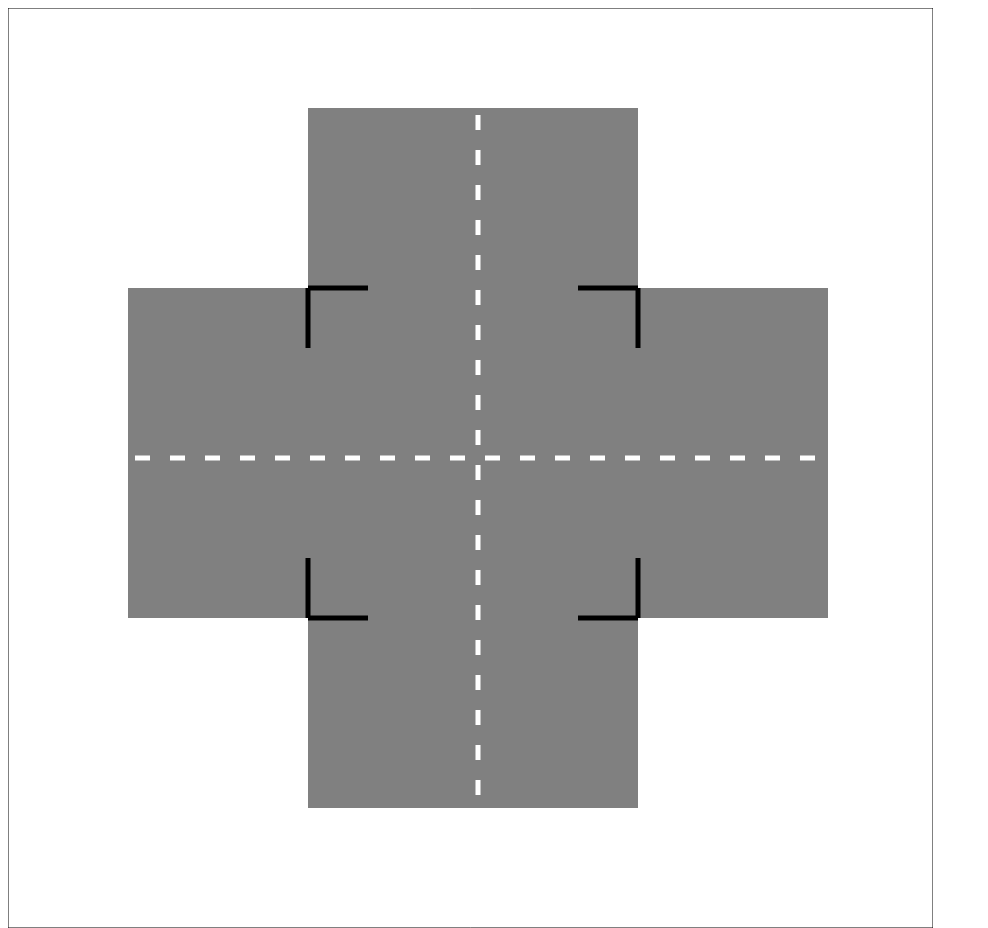
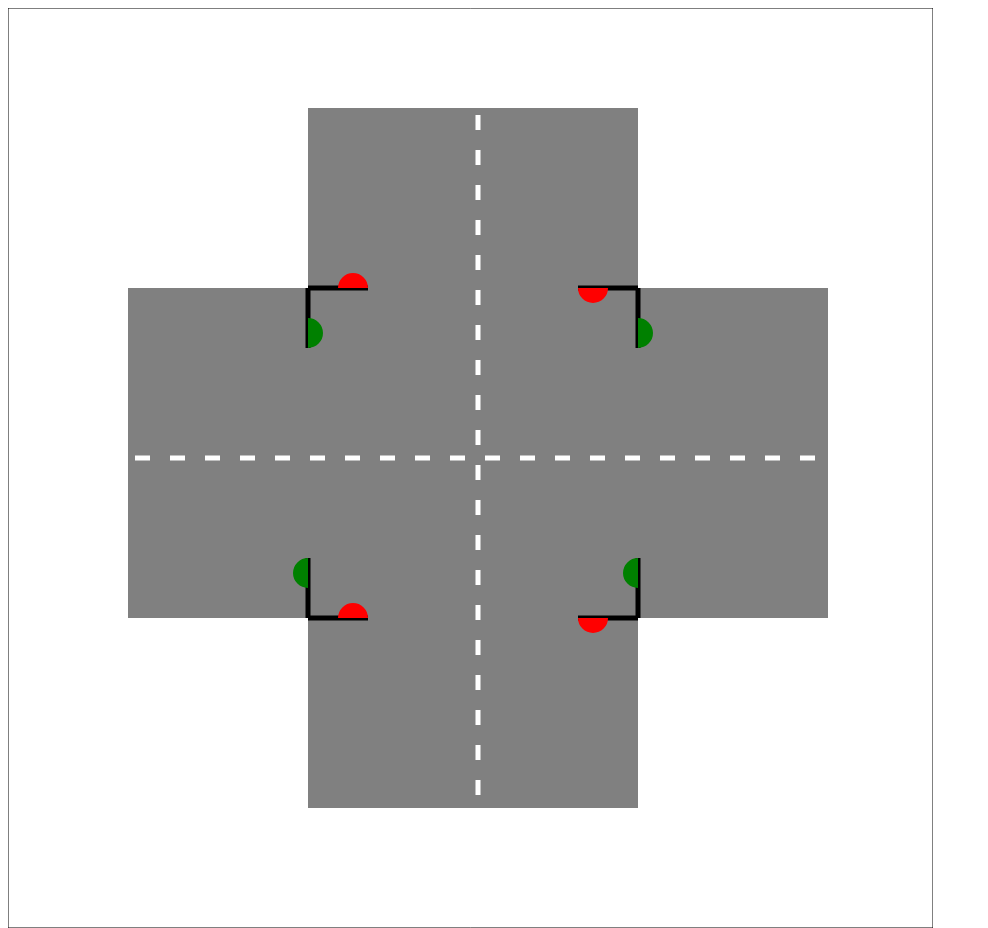
Before and after one commit to Bondaur/ITKB, a plain HTML site: page CrossRoad.html in a window 1280 px wide. Shown: the whole page, without its empty margins (0-988 px from the left). Drawn offline with Linux system fonts and the light colour scheme.

Commit message:
Нарисовал свЯтофоры

```diff
--- a/CrossRoad.html
+++ b/CrossRoad.html
@@ -47,56 +47,36 @@
         }
 
         //СвЯтофоры
-        DrawTrafLight(300,280,TrafLightDir.DOWN,TrafLightDir.LEFT,ctx);
-        DrawTrafLight(300,280,TrafLightDir.RIGHT,TrafLightDir.UP,ctx);
-        DrawTrafLight(630,280,TrafLightDir.LEFT,TrafLightDir.UP,ctx);
-        DrawTrafLight(630,280,TrafLightDir.DOWN,TrafLightDir.RIGHT,ctx);
-        DrawTrafLight(300,610,TrafLightDir.UP,TrafLightDir.LEFT,ctx);
-        DrawTrafLight(300,610,TrafLightDir.RIGHT,TrafLightDir.DOWN,ctx);
-        DrawTrafLight(630,610,TrafLightDir.UP,TrafLightDir.RIGHT,ctx);
-        DrawTrafLight(630,610,TrafLightDir.LEFT,TrafLightDir.DOWN,ctx);
+        DrawTrafLight(300,280,0,"red");
+        DrawTrafLight(300,280,Math.PI/2,"green");
+        DrawTrafLight(630,280,-Math.PI,"red");
+        DrawTrafLight(630,280, Math.PI/2,"green");
+        DrawTrafLight(300,610,0,"red");
+        DrawTrafLight(300,610,-Math.PI/2,"green");
+        DrawTrafLight(630,610,-Math.PI,"red");
+        DrawTrafLight(630,610,-Math.PI/2,"green");
 
-
-        function DrawTrafLight(x,y,pill_dir,traf_light_dir,ctx){
+        function DrawTrafLight(x,y,rotateAngle,color){
             ctx.beginPath();
             ctx.strokeStyle = "black";
             ctx.setLineDash([]);
             ctx.lineWidth = 5;
+            var length = 60;
             ctx.moveTo(x,y);
-            if (pill_dir == TrafLightDir.DOWN) {
-                ctx.lineTo(x,y+60);
-                ctx.stroke();
-                ctx.closePath();
-            }
-            if (pill_dir == TrafLightDir.UP) {
-                ctx.lineTo(x,y-60);
-                ctx.stroke();
-                ctx.closePath();
-            }
-            if (pill_dir == TrafLightDir.RIGHT) {
-                ctx.lineTo(x+60,y);
-                ctx.stroke();
-                ctx.closePath();
-            }
-            if (pill_dir == TrafLightDir.LEFT) {
-                ctx.lineTo(x-60,y);
-                ctx.stroke();
-                ctx.closePath();
-            }
-            ctx.beginPath();
-            ctx.strokeStyle = "black";
-            ctx.setLineDash([]);
-            ctx.lineWidth = 5;
+            ctx.lineTo(x+length*Math.cos(rotateAngle),y+length*Math.sin(rotateAngle));
+            ctx.stroke();
+            var light_center_lenght = 45;
+            var radius = 15;
             var startAngle = 0;
             var endAngle = 0;
             var anticlockwise = true;
-            if (traf_light_dir == TrafLightDir.DOWN) {
-                startAngle = 0;
-                endAngle = Math.PI;
-                anticlockwise = true;
-                ctx.arc(x, y, 15, startAngle, endAngle, anticlockwise);
-            }
-            //Надо сделать через матрицу поворота?
+            startAngle = 0 + rotateAngle;
+            endAngle = startAngle + Math.PI;
+            anticlockwise = true;
+            ctx.arc(x+light_center_lenght*Math.cos(rotateAngle), y+light_center_lenght*Math.sin(rotateAngle), radius, startAngle, endAngle, anticlockwise);
+            ctx.fillStyle = color
+            ctx.fill();
+            ctx.closePath();
         }
 
     </script>
```
